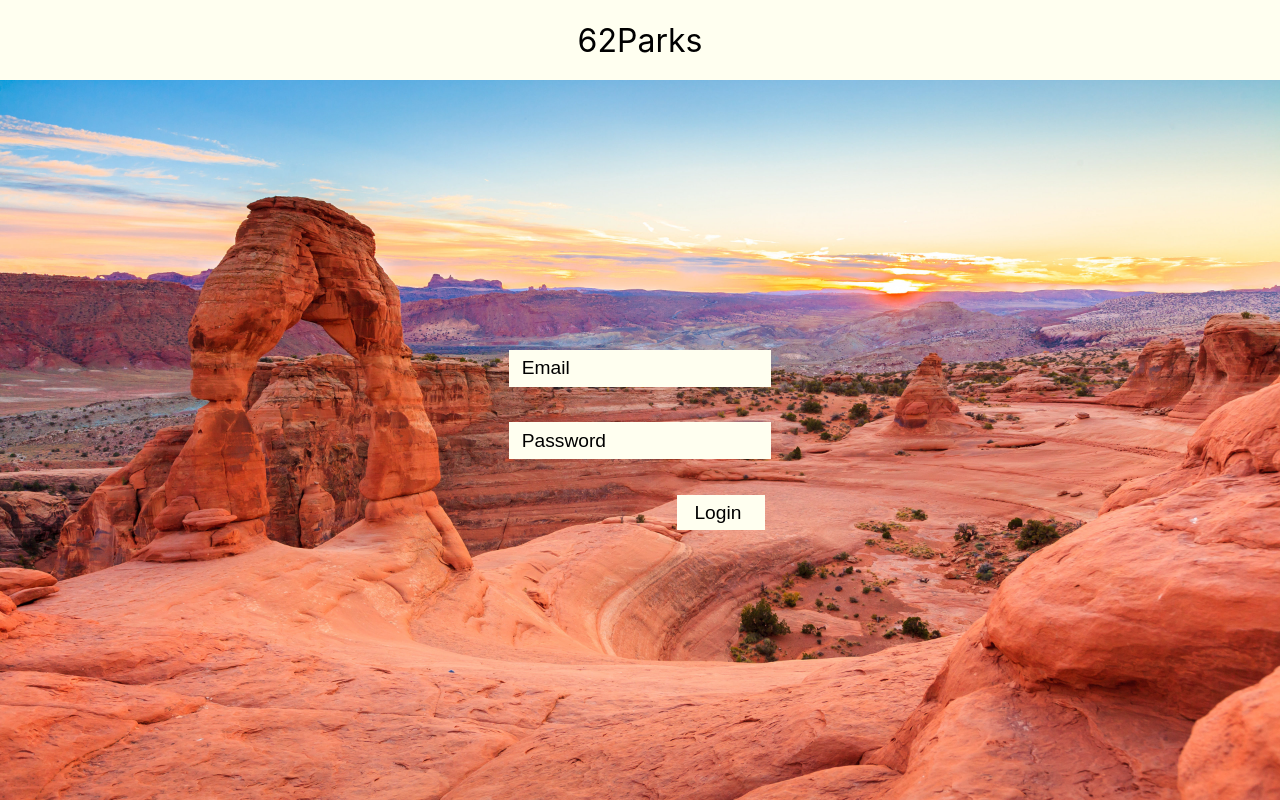
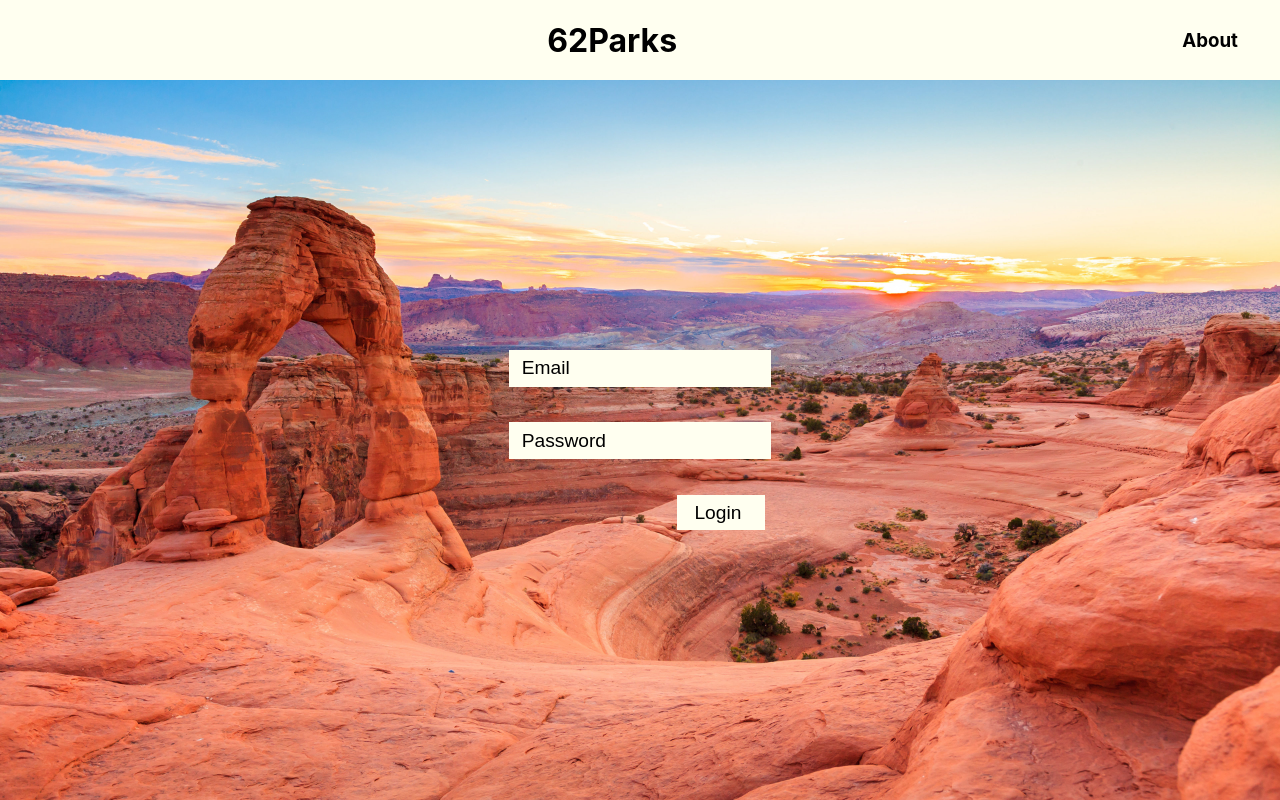
Before and after one commit to MattRodigheri/61Parks, a React (Create React App) app: page / in a window 1280 px wide. Built offline with nearby package versions, Linux system fonts and the light colour scheme.

Commit message:
header formatted

```diff
--- a/src/App.css
+++ b/src/App.css
@@ -1,7 +1,4 @@
 .App {
-  /* height: 100vh; */
-  /* display: flex; */
-  /* align-items: center; */
   background-image: url("./assets/arches.jpg");
   background-size: cover;
 }
@@ -39,10 +36,23 @@ form input[type="submit"] {
 }
 
 .Header {
-  display: flex;
-  justify-content: center;
-  align-items: center;
-  height: 10vh;
+  /* height: 10vh; */
   background-color: ivory;
-  font-size: xx-large;
+  display: grid;
+  grid-template-columns: auto auto auto;
+  grid-template-rows: 10vh;
+  grid-template-areas: ". title about";
 }
+
+.Header h1 {
+  grid-area: title;
+  justify-self: center;
+  align-self: center;
+}
+
+.Header h3 {
+  grid-area: about;
+  justify-self: end;
+  align-self: center;
+  padding-right: 10%;
+}
--- a/src/components/Header.js
+++ b/src/components/Header.js
@@ -2,7 +2,12 @@ import React from "react";
 import "../App.css";
 
 function Header() {
-  return <div className="Header">62Parks</div>;
+  return (
+    <div className="Header">
+      <h1>62Parks</h1>
+      <h3>About</h3>
+    </div>
+  );
 }
 
 export default Header;
```
